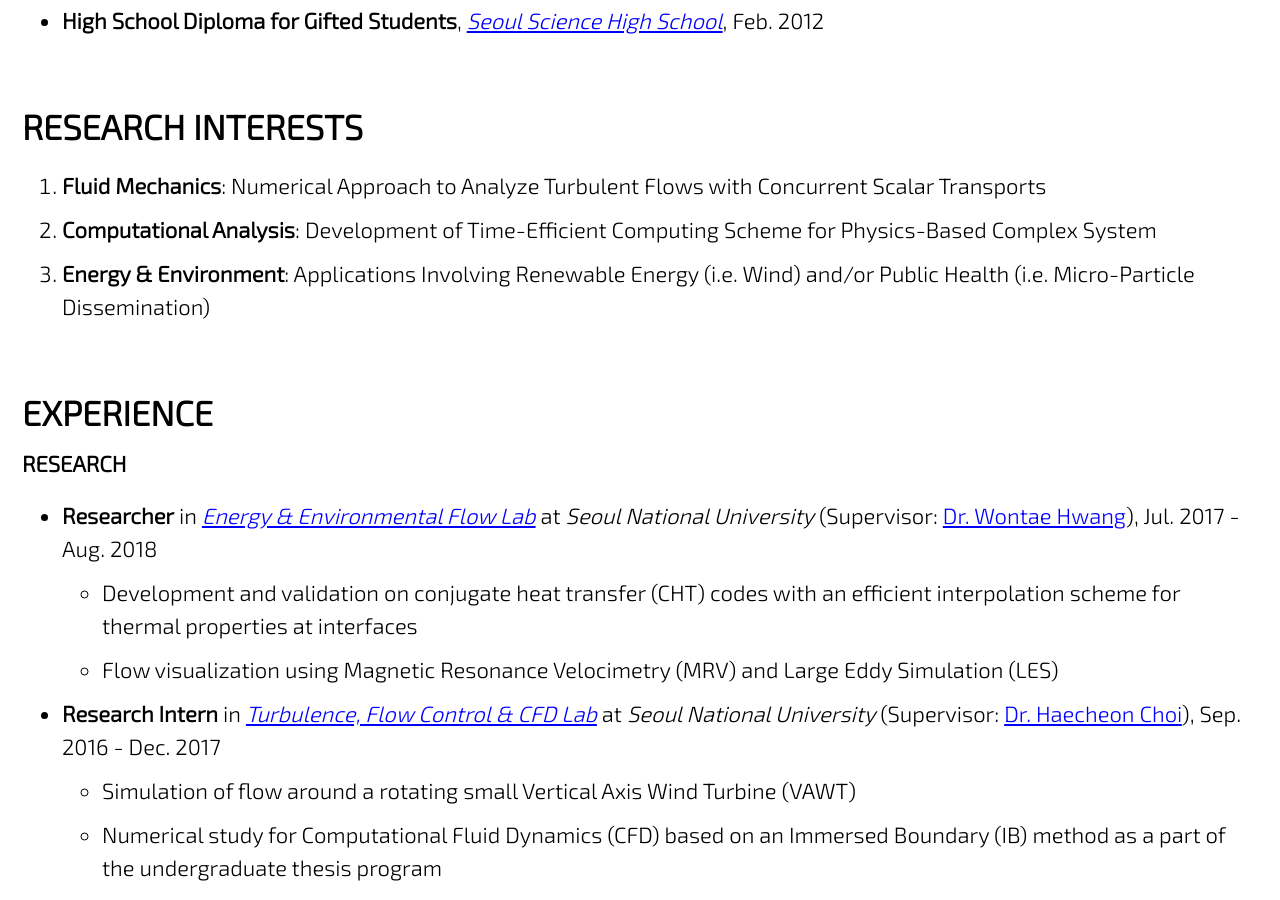
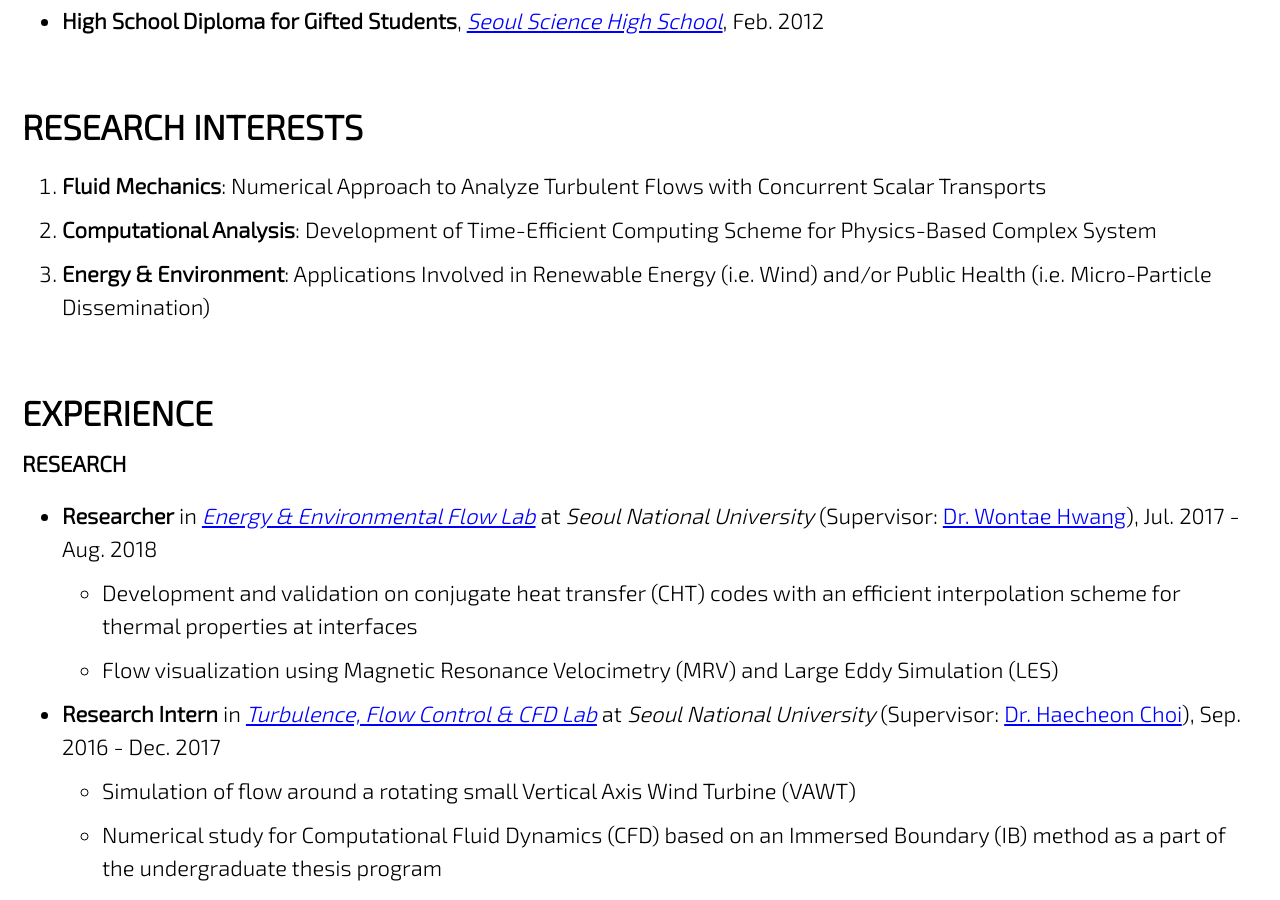
Before and after one commit to jun9303/jun9303.github.io, a Jekyll site: the page built from _pages/about.md, in a window 1280 px wide and 900 px high, scrolled down 1200 px. Built offline with Jekyll 4.4.1, drawn with Linux system fonts in a browser that asks for light colours; cached includes are drawn as plain includes; nearby versions of some CDN libraries.

Commit message:
Signed-off-by: Joon <jun9303@gmail.com>

```diff
--- a/_pages/about.md
+++ b/_pages/about.md
@@ -46,7 +46,7 @@ feature_row:
 
 1. **Fluid Mechanics**: Numerical Approach to Analyze Turbulent Flows with Concurrent Scalar Transports
 2. **Computational Analysis**: Development of Time-Efficient Computing Scheme for Physics-Based Complex System
-3. **Energy & Environment**: Applications Involving Renewable Energy (i.e. Wind) and/or Public Health (i.e. Micro-Particle Dissemination)
+3. **Energy & Environment**: Applications Involved in Renewable Energy (i.e. Wind) and/or Public Health (i.e. Micro-Particle Dissemination)
 
 # EXPERIENCE
 
```
